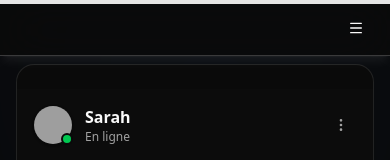
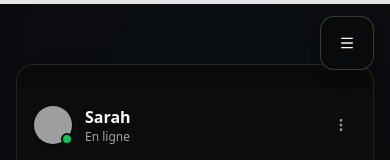
Before and after one commit to Kaysuto/no-hello, a Next.js app: page / in a window 390 px wide. Shown: the top 160 px of the page. Built offline with nearby package versions, Linux system fonts and the light colour scheme; grey boxes are pictures that could not be loaded.

Commit message:
implement core UI components for homepage content, navigation, and shared utilities

```diff
--- a/components/navbar.tsx
+++ b/components/navbar.tsx
@@ -26,12 +26,12 @@ export function Navbar() {
         <motion.nav
             initial={{ y: -100, opacity: 0 }}
             animate={{ y: 0, opacity: 1 }}
-            className="fixed top-0 md:top-6 inset-x-0 z-50 flex md:justify-center pointer-events-none"
+            className="fixed top-0 md:top-6 inset-x-0 z-50 flex justify-end md:justify-center px-4 pt-4 md:p-0 pointer-events-none"
         >
-            <div className="pointer-events-auto flex items-center gap-1 bg-background/80 backdrop-blur-xl shadow-[0px_0.6px_0.6px_-1.25px_rgba(0,0,0,0.18),0px_2.3px_2.3px_-2.5px_rgba(0,0,0,0.16),0px_10px_10px_-3.75px_rgba(0,0,0,0.06)] dark:shadow-[0px_0.6px_0.6px_-1.25px_rgba(255,255,255,0.18),0px_2.3px_2.3px_-2.5px_rgba(255,255,255,0.16),0px_10px_10px_-3.75px_rgba(255,255,255,0.06)] border-b md:border border-white/20 w-full md:w-auto h-14 md:h-auto px-4 md:p-2 rounded-none md:rounded-2xl">
+            <div className="pointer-events-auto flex items-center gap-1 bg-background/80 backdrop-blur-xl shadow-lg border border-white/20 w-auto h-auto p-2 rounded-xl md:rounded-2xl">
 
                 {/* Mobile Menu Trigger & Sidebar */}
-                <div className="md:hidden flex items-center justify-end w-full">
+                <div className="md:hidden">
                     <Sheet open={open} onOpenChange={setOpen}>
                         <SheetTrigger asChild>
                             <Button variant="ghost" size="icon" className="h-9 w-9">
```
